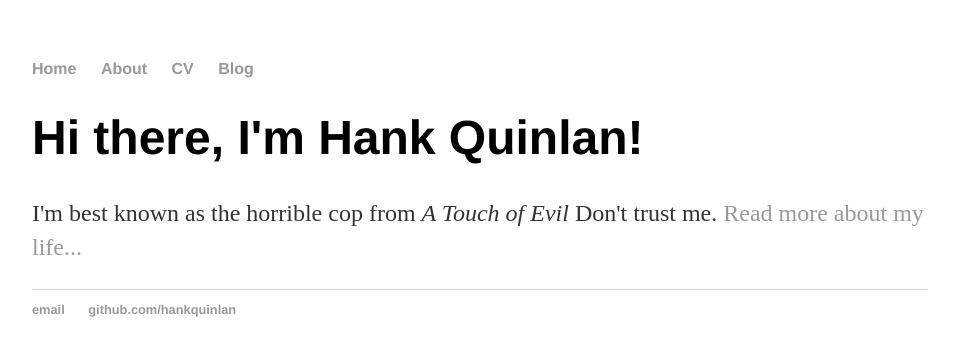
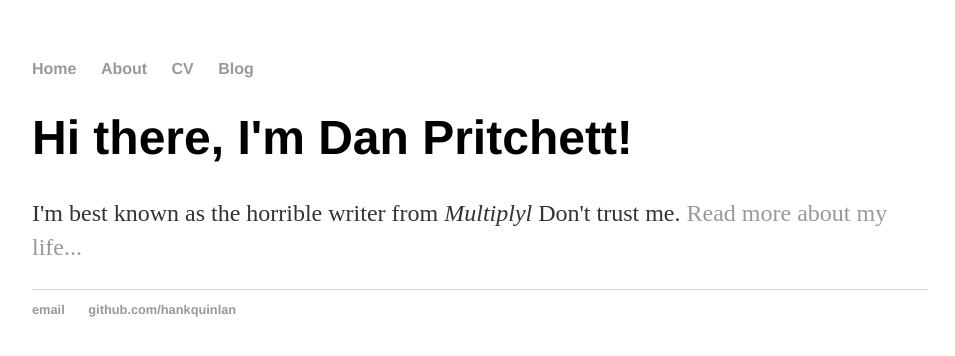
Before and after one commit to danieltpritch/danieltpritch.github.io, a Jekyll site: the page built from index.html, in a window 1280 px wide. Shown: the top 356 px of the page, without its empty margins (160-1115 px from the left). Built offline with Jekyll 4.4.1, drawn with Linux system fonts in a browser that asks for light colours; Markdown is read by kramdown in place of the engine named in the settings.

Commit message:
Update index.html

```diff
--- a/index.html
+++ b/index.html
@@ -3,6 +3,6 @@ layout: default
 title: Hank Quinlan, Horrible Cop
 ---
 <div class="blurb">
-	<h1>Hi there, I'm Hank Quinlan!</h1>
-	<p>I'm best known as the horrible cop from <em>A Touch of Evil</em> Don't trust me. <a href="/about">Read more about my life...</a></p>
+	<h1>Hi there, I'm Dan Pritchett!</h1>
+	<p>I'm best known as the horrible writer from <em>Multiplyl</em> Don't trust me. <a href="/about">Read more about my life...</a></p>
 </div><!-- /.blurb -->
```
